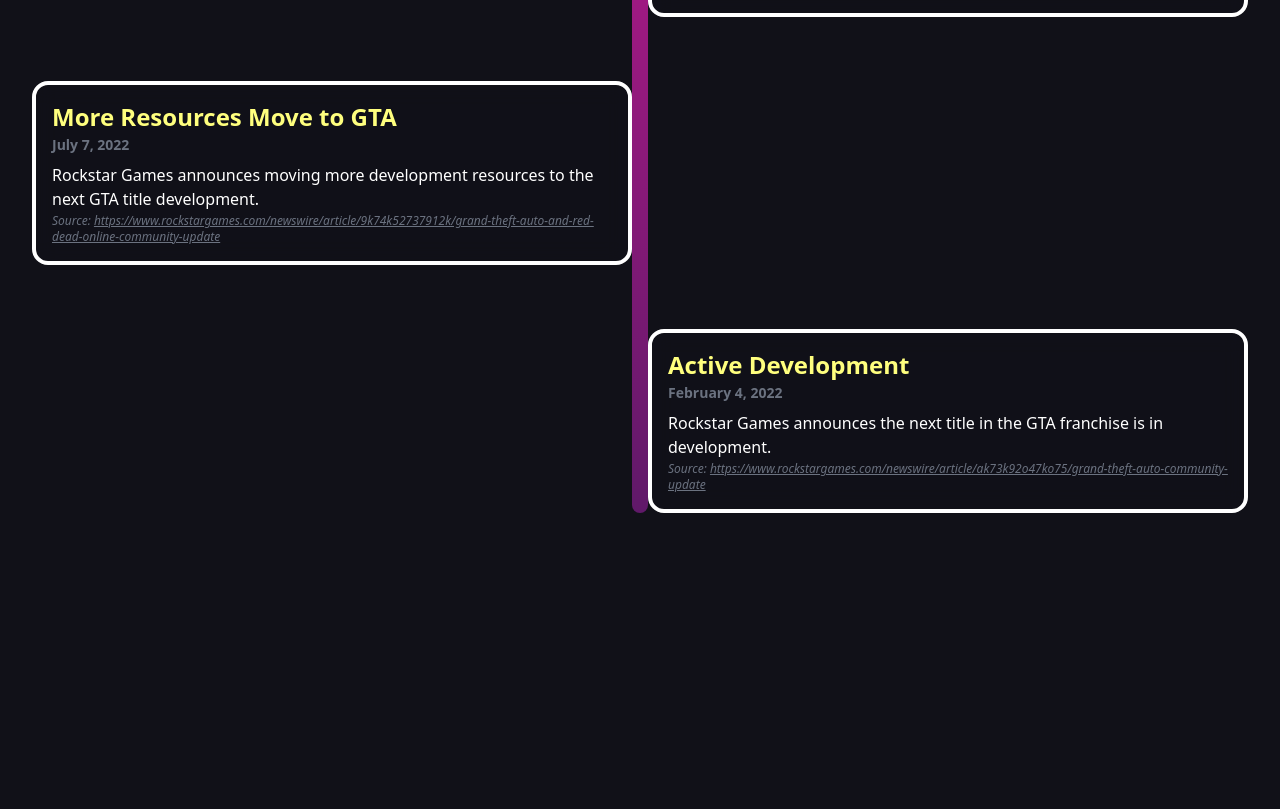
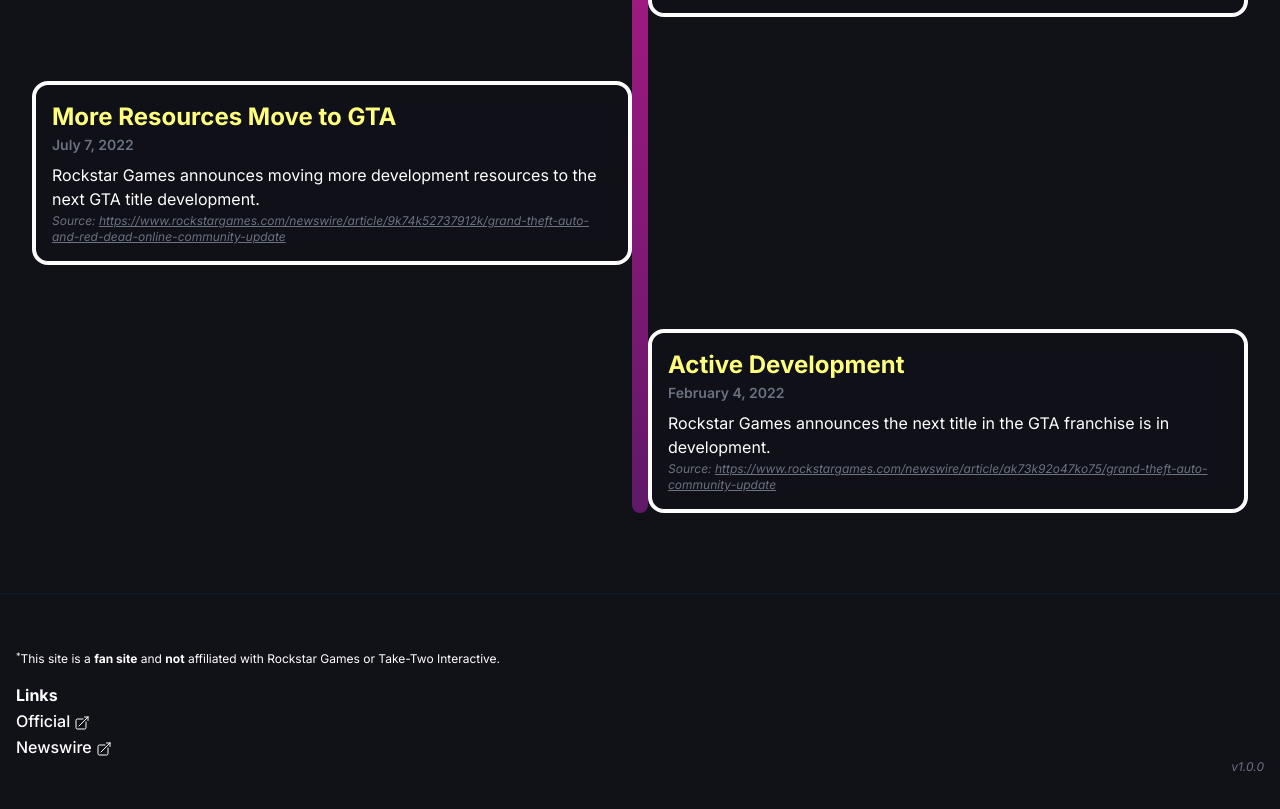
Before and after one commit to marksoceanofcode/road-to-gta-vi, a Next.js app: page / in a window 1280 px wide. Shown: the part 3039-3848 px from the top of the page. Before the commit the page ends 3584 px from the top, so only its background shows below. Built offline with nearby package versions, Linux system fonts and the light colour scheme; grey boxes are pictures that could not be loaded.

Commit message:
v1 - Add footer - Add favicon .png - Added styling - Updated components - Added meta information

```diff
--- /dev/null
+++ b/components/CustomHead.tsx
@@ -0,0 +1,31 @@
+import Head from "next/head"
+import { MetaData } from "@/models/MetaData"
+
+type CustomHeadProps = {
+    pageMetaData: MetaData
+}
+
+const CustomHead = ({pageMetaData}: CustomHeadProps) => {
+    const pmd = pageMetaData;
+
+    return (
+        <Head>
+            <title>{pmd.title}</title>
+            <link rel="canonical" href={pmd.url}/>
+            <meta name="description" content={pmd.description} />
+            <meta property="og:description" content={pmd.description} />
+            <meta property="og:image" content={pmd.image} />
+            <meta property="og:image:alt" content={pmd.imageAlt} />
+            <meta property="og:site_name" content={pmd.siteName} />
+            <meta property="og:title" content={pmd.title} />
+            <meta property="og:type" content={pmd.type} />
+            <meta property="og:url" content={pmd.url} />
+            <meta name="twitter:card" content={pmd.twitterCard} />
+            <meta name="twitter:description" content={pmd.description} />
+            <meta name="twitter:image" content={pmd.image} />
+            <meta name="twitter:title" content={pmd.title} />
+        </Head>
+    )
+}
+
+export default CustomHead
--- /dev/null
+++ b/components/Footer.tsx
@@ -0,0 +1,63 @@
+import { ArrowTopRightOnSquareIcon } from "@heroicons/react/24/outline"
+import { version } from "../data/site"
+
+export type FooterProps = {
+  id?: string
+}
+
+class LinkObj {
+  id: string
+  link: string
+  name: string
+  constructor(id: string, link: string, name: string) {
+    this.id = id
+    this.link = link
+    this.name = name
+  }
+}
+
+const Footer = ({ id = "footer" }: FooterProps) => {
+  const linkClasses = "font-medium text-base hover:text-light-yellow hover:underline"
+
+  const links = [
+    new LinkObj("footer-official-link", "https://www.rockstargames.com/VI", "Official"),
+    new LinkObj("footer-news-link", "https://www.rockstargames.com/newswire", "Newswire"),
+  ]
+
+  return (
+    <footer className="border-t-2 border-solid border-gray-900 mt-12">
+      <div id={id} className="mx-auto max-w-340">
+        <div className="mt-6 pb-8 pt-2 px-4 lg:pb-16 lg:mt-12">
+          <div>
+            <p className="mb-2 text-xs lg:mb-4">
+              <sup>*</sup>This site is a <b>fan site</b> and <b>not</b> affiliated with Rockstar Games or Take-Two Interactive.
+            </p>
+          </div>
+          <div className="inline-grid grid-cols-1 gap-0.5">
+            <p className="font-bold text-base">Links</p>
+            {links.map((link, index) => (
+              <a
+                id={link.id}
+                href={link.link}
+                className={linkClasses}
+                key={link.id + index}
+                target="_blank"
+              >
+                {link.name}
+                <ArrowTopRightOnSquareIcon
+                  aria-hidden="true"
+                  className="ml-1 inline size-4"
+                />
+              </a>
+            ))}
+          </div>
+          <div className="flex justify-end items-end">
+            <div className="italic text-gray-500 text-xs">v{version}</div>
+          </div>
+        </div>
+      </div>
+    </footer>
+  )
+}
+
+export default Footer
--- a/components/TimelineSection.tsx
+++ b/components/TimelineSection.tsx
@@ -15,7 +15,7 @@
   const data = timelineData.data
 
   return (
-    <div id={id} className="min-h-screen relative">
+    <div id={id} className="min-h-screen max-w-340 mx-auto relative">
       <div className="flex items-center justify-center h-full py-8">
         <div className={"rounded-full w-4 h-full " + gradient}>
           <div className="invisible space-y-8 lg:space-y-16">
--- /dev/null
+++ b/data/metaData.ts
@@ -0,0 +1,18 @@
+import { MetaData } from "@/models/MetaData"
+
+const imageAlt = "Road to GTA VI - Fan Site"
+const siteName = "road-to-gta-vi"
+const twitterCard = "summary_large_image"
+const type = "website"
+
+export const indexMetaData: MetaData =
+{
+    description: "A fan site for GTA VI detailing the high level timeline of events in the games build up to release.",
+    image: `https://cdn.sanity.io/images/verbey6h/production/4c5833ea873b83a4aebe0560de1992df83a957b3-1200x630.png`,
+    imageAlt: `${imageAlt}`,
+    siteName: `${siteName}`,
+    title: "Road to GTA VI | A Fan Site",
+    twitterCard: `${twitterCard}`,
+    type: `${type}`,
+    url: "https://road-to-gta-vi.pages.dev/"
+}
--- /dev/null
+++ b/data/site.ts
@@ -0,0 +1,3 @@
+// File Path: /data/site.ts
+
+export const version = "1.0.0"
--- /dev/null
+++ b/models/MetaData.ts
@@ -0,0 +1,10 @@
+export interface MetaData {
+    description: string //Description of the page, also shown in SEO previews
+    image: string //Image displayed when site/page is shared
+    imageAlt: string //Alt text for the image
+    siteName: string //Name of the site
+    title: string //Title of the page found in the browsers tab
+    twitterCard: string //summary, summary_large_image, app, player
+    type: string //type | Ex: website
+    url: string //The cannaicol URL so SEO engines know what URL to use preceisly Ex. https://mysite.com vs http://mysite.com
+}
--- a/package.json
+++ b/package.json
@@ -2,7 +2,7 @@
   "name": "gta-vi-site",
   "displayName": "GTA VI Site",
   "description": "A fan marketing site for GTA VI",
-  "version": "0.3.0",
+  "version": "1.0.0",
   "packageManager": "yarn@1.22.22",
   "publisher": "marksoceanofcode",
   "license": "SEE LICENSE IN LICENSE.md",
--- a/pages/_document.tsx
+++ b/pages/_document.tsx
@@ -2,8 +2,14 @@
 
 export default function Document() {
   return (
-    <Html lang="en">
-      <Head />
+    <Html className="scroll-smooth" lang="en">
+      <Head>
+        <link rel="icon" type="image/png" href="favicon.png" />
+        <link rel="icon" type="image/x-icon" href="favicon.ico" />
+        <link rel="preconnect" href="https://fonts.googleapis.com" />
+        <link rel="preconnect" href="https://fonts.gstatic.com" crossOrigin="anonymous" />
+        <link href="https://fonts.googleapis.com/css2?family=Inter:ital,opsz,wght@0,14..32,100..900;1,14..32,100..900&family=Roboto+Mono:wght@400;500;700&display=swap" rel="stylesheet" />
+      </Head>
       <body>
         <Main />
         <NextScript />
--- a/pages/index.tsx
+++ b/pages/index.tsx
@@ -3,11 +3,16 @@
 import CountDownSection from "@/components/CountDownSection"
 import TimelineSection from "@/components/TimelineSection"
 import CtaWishlistSection from "@/components/CtaWishlistSection"
+import Footer from "@/components/Footer"
+import CustomHead from "@/components/CustomHead"
+import { indexMetaData } from "@/data/metaData"
 
 const inter = Inter({ subsets: ["latin"] })
 
 export default function Home() {
   return (
+    <>
+      <CustomHead pageMetaData={indexMetaData} />
       <main className="">
         <SplashSection
           id="splash-section"
@@ -21,7 +26,11 @@
         <TimelineSection
           id="timeline-section"
         />
+        <Footer
+          id="footer-section"
+        />
+      </main>
+    </>
 
-    </main>
   )
 }
--- a/styles/globals.css
+++ b/styles/globals.css
@@ -5,6 +5,7 @@
 :root {
   --background: #111118;
   --foreground: #ffffff;
+  --font-inter: "Inter", sans-serif;
 }
 
 @theme inline {
--- a/tailwind.config.ts
+++ b/tailwind.config.ts
@@ -27,6 +27,9 @@
         'sunset-purple': '#601969',
 
       },
+      fontFamily: {
+        inter: ["Inter", "sans-serif"], // className="font-inter"
+      },
       keyframes: {
         slideUp: {
           '0%': {
@@ -42,6 +45,8 @@
       spacing: {
         '150': '37.5rem',
         '156': '39rem',
+        '340': '85rem',
+        '360': '90rem'
       }
     },
   },
```
Also changed, not shown: public/favicon.png (added), public/images/ogImageGtaVi.png (added). Lines whose indentation alone changed are shown as unchanged.
